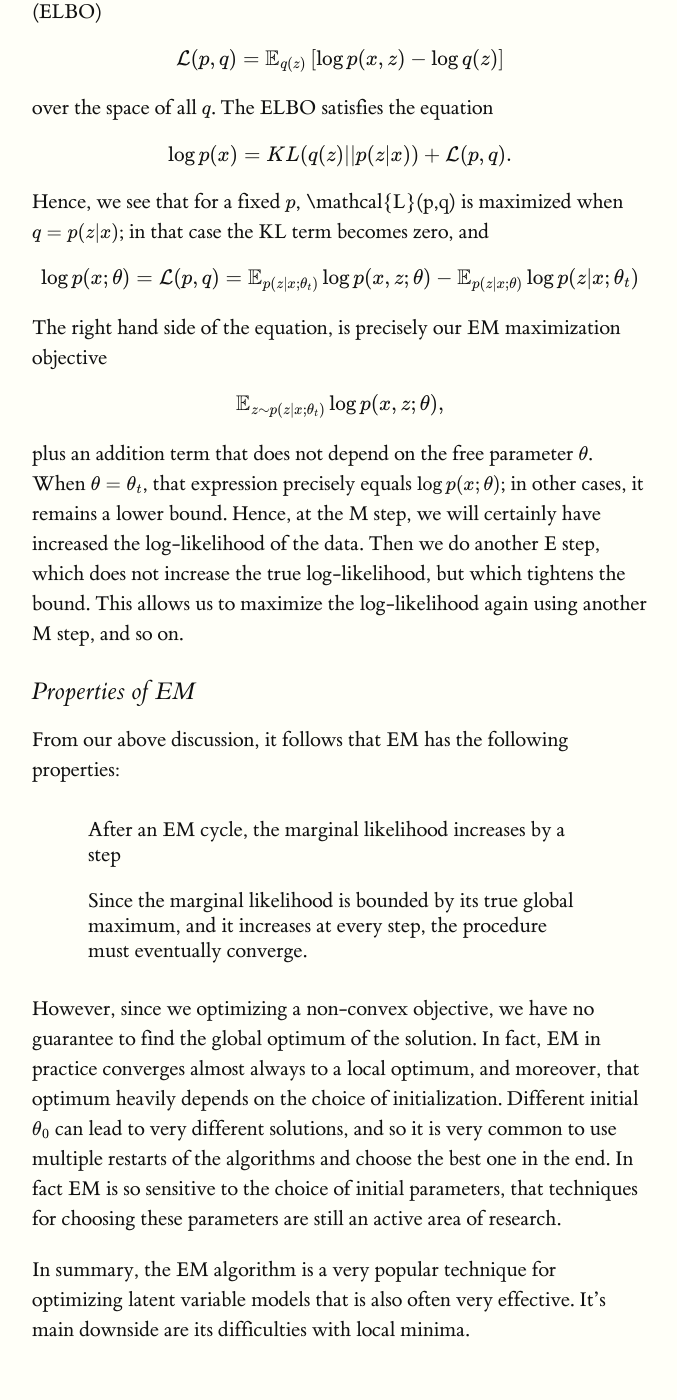
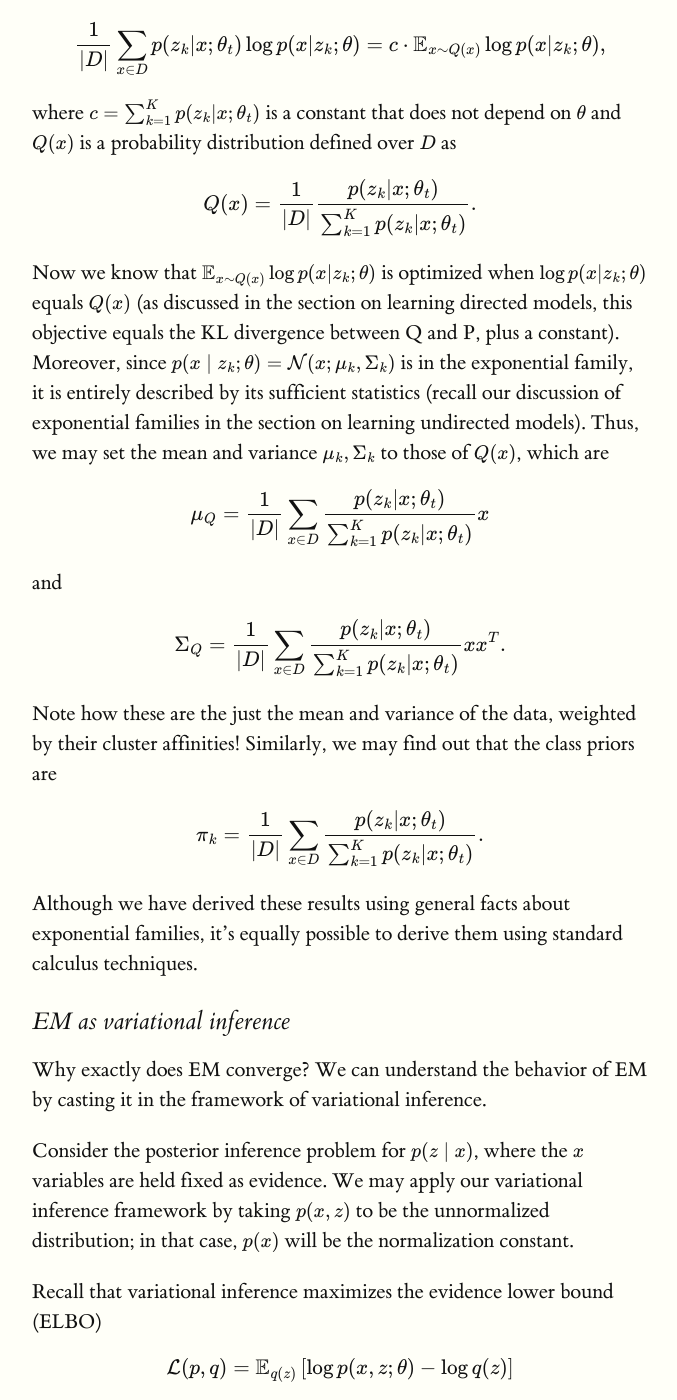
Before and after one commit to ermongroup/cs228-notes, a Jekyll site: the page built from learning/latent/index.md, in a window 1280 px wide and 1400 px high, scrolled down 6013 px. Shown: the whole window, without its empty margins (128-805 px from the left). Built offline with Jekyll 4.4.1, drawn with Linux system fonts in a browser that asks for light colours; formulas are drawn with MathJax 3; some of the changed text lies outside the part shown.

Commit message:
finish latent vars

```diff
--- a/learning/latent/index.md
+++ b/learning/latent/index.md
@@ -6,7 +6,7 @@ title: Learning in latent variable models
 Up to now, we have assumed that when learning a directed or an undirected model, we are given examples of every single variable that we are trying to model.
 
 However, that may not always be the case. Consider for example a probabilistic language model of news articles{% sidenote 1 'A language model $$p$$ assigns probabilities to sequences of words $$x_1,...,x_n$$. We can, among other things, sample from $$p$$ to generate various kinds of sentences.'%}. Each article $$x$$ typically focuses on a specific topic $$t$$, e.g. finance, sports, politics.
-Using this prior knowledge, we may build a more accurate model $$p(x|t)p(t)$$, in which we have introduced an additional, unobserved variable $$t$$. The model postulates than an article is created by first choosing the topic $$t$$, and then by sampling words given that topic.
+Using this prior knowledge, we may build a more accurate model $$p(x|t)p(t)$$, in which we have introduced an additional, unobserved variable $$t$$. This model can be more accurate, because we can now learn a separate $$p(x|t)$$ for each topic, rather than trying to model everything with one $$p(x)$$.
 
 However, since $$t$$ is unobserved, we cannot directly use the learning methods that we have so far. In fact, the unobserved variables make learning much more difficult; in this chapter, we will look at how to use and how to learn models that involve latent variables.
 
@@ -34,13 +34,13 @@ p(x|z=k) = \mathcal{N}(x; \mu_k, \Sigma_k)
 {%endmath%}
 is a multivariate Gaussian with mean and variance $$\mu_k, \Sigma_k$$.
 
-This model postulates that our observed data is comprised of $$K$$ clusters with proportions specified by $$\pi_1,...,\pi_K$$; the distribution of each cluster is a Gaussian. This is best seen by looking at the marginal probability of a point $$x$$:
+This model postulates that our observed data is comprised of $$K$$ clusters with proportions specified by $$\pi_1,...,\pi_K$$; the distribution within each cluster is a Gaussian. We can see that $$p(x)$$ is a mixture by explicitely writing out this probability:
 {%math%}
 p(x) = \sum_{k=1}^K p(x|z=k)p(z=k) = \sum_{k=1}^K \pi_k \mathcal{N}(x; \mu_k, \Sigma_k).
 {%endmath%}
-To generate a new data point, we would sample a cluster $$k$$ and then sample its Gaussian $$\mathcal{N}(x; \mu_k, \Sigma_k)$$.
+To generate a new data point, we sample a cluster $$k$$ and then sample its Gaussian $$\mathcal{N}(x; \mu_k, \Sigma_k)$$.
 
-{% maincolumn 'assets/img/gmm2.png' 'Example of a Gaussian mixture model, consisting of three components with different class proportions (a). The true class of each point is unobserved, so the distribution over $$x$$ looks like in (b); it is both multi-modal and non-Gaussian. Visualizing it in 3D shows the effects of class proportions on the magnitudes of the modes.' %}
+{% maincolumn 'assets/img/gmm2.png' 'Example of a Gaussian mixture model, consisting of three components with different class proportions (a). The true class of each point is unobserved, so the distribution over $x$ looks like in (b); it is both multi-modal and non-Gaussian. Visualizing it in 3D shows the effects of class proportions on the magnitudes of the modes.' %}
 
 ### Why are latent variable models useful?
 
@@ -48,7 +48,7 @@ There are two reasons why we might want to use latent variable models.
 
 The simplest reason is that some data might be naturally unobserved. For example, if we are modeling a clinical trial, then some patients may drop out, and we won't have their measurements. The methods in this chapter can be used to learn with this kind of missing data.
 
-Perhaps, the most important reason for studying LVMs is that they enable us to leverage our prior knowledge about the problem. Our topic modeling example from the introduction already illustrates this. We know that our set of news articles is actually a mixture of $$K$$ distinct distributions (one for each topic); LVMs allow us to design a model that captures this.
+However, the most important reason for studying LVMs is that they enable us to leverage our prior knowledge when defining a model. Our topic modeling example from the introduction illustrates this. We know that our set of news articles is actually a mixture of $$K$$ distinct distributions (one for each topic); LVMs allow us to design a model that captures this.
 
 LVMs can also be viewed as increasing the expressive power of our model. In the case of GMMs, the distribution that we can model using a mixture of Gaussian components is much more expressive than what we could have modeled using a single component.
 
@@ -59,21 +59,21 @@ How do we train an LVM? Our goal is still to fit the marginal distribution $$p(x
 \log p(D) = \sum_{x \in D} \log p(x) = \sum_{x \in D} \log \left( \sum_z p(x|z) p(z) \right).
 {%endmath%}
 
-This optimization objective however is considerably more difficult than regular log-likelihood, even for directed graphical models. For one, we can see that the summation inside the log makes it impossible to decompose $$p(x)$$ into a sum of log-factors. Hence, even if the model is directed, we can no longer derive a simple closed form expression for the parameters.
+This optimization objective is considerably more difficult than regular log-likelihood, even for directed graphical models. For one, we can see that the summation inside the log makes it impossible to decompose $$p(x)$$ into a sum of log-factors. Hence, even if the model is directed, we can no longer derive a simple closed form expression for the parameters.
 
-{% marginfigure 'gmm1' 'assets/img/mixture.png' 'Exponential family distributions (gray lines) have concave log-likelihoods. However, a weighted mixture of such distributions is no longer concave (black lines).' %}
+{% marginfigure 'gmm1' 'assets/img/mixture.png' 'Exponential family distributions (gray lines) have concave log-likelihoods. However, a weighted mixture of such distributions is no longer concave (black line).' %}
 Looking closer at the distribution of a data point $$x$$, we also see that it is actually a mixture
 {%math%}
 p(x) = \sum_z p(x|z) p(z)
 {%endmath%}
-of distributions $$p(x|z)$$ with weights $$p(z)$$. Whereas when we had a single exponential family distribution $$p(x)$$ results in a concave log-likelihood (as we have seen in our discussion of undirected models), the log of a weighted mixture of such distributions is no longer concave or convex.
+of distributions $$p(x|z)$$ with weights $$p(z)$$. Whereas a single exponential family distribution $$p(x)$$ has a concave log-likelihood (as we have seen in our discussion of undirected models), the log of a weighted mixture of such distributions is no longer concave or convex.
 
-This non-convexity requires the developments of specialized learning algorithms.
+This non-convexity requires the development of specialized learning algorithms.
 
 
 ## Learning latent variable models
 
-Since the objective is non-convex, we will resort to approximate learning algorithms. These methods are widely used in practice and are quite effective. Note however, that (quite surprisingly), many latent variable models (like GMMs) admit algorithms that can compute the global optimum of the maximum likelihood objective, even though it is not convex. Such methods are covered at the end of CS229T.
+Since the objective is non-convex, we will resort to approximate learning algorithms. These methods are widely used in practice and are quite effective{%sidenote 1 'Note however, that (quite surprisingly), many latent variable models (like GMMs) admit algorithms that can compute the global optimum of the maximum likelihood objective, even though it is not convex. Such methods are covered at the end of CS229T.'%}.
 
 ### The Expectation-Maximization algorithm
 
@@ -84,7 +84,7 @@ The EM algorithm relies on two simple observations.
 - If the latent $$z$$ were fully observed, then we could optimize the log-likelihood exactly using our previously seen closed form solution for $$p(x,z)$$.
 - Knowing the weights, we can often efficiently compute the posterior $$p(z\mid x; \theta)$$ (this is an assumption; it is not true for some models).
 
-The EM follows a simple iterative two-step strategy: given an estimate $$\theta_t$$ of the weights, compute $$p(z\mid x)$$ and use it to "hallucinate" values for $$z$$. Then, find a new $$\theta_{t+1}$$ by optimizing the resulting (tractable objective). This process will eventually converge.
+EM follows a simple iterative two-step strategy: given an estimate $$\theta_t$$ of the weights, compute $$p(z\mid x)$$ and use it to "hallucinate" values for $$z$$. Then, find a new $$\theta_{t+1}$$ by optimizing the resulting tractable objective. This process will eventually converge.
 
 We haven't exactly defined what we mean by "hallucinating" the data. The full definition is a bit technical, but its instantiation is very intuitive in most models like GMMs.
 
@@ -92,61 +92,104 @@ By "hallucinating" the data, we mean computing the expected log-likelihood
 {%math%}
 \mathbb{E}_{z \sim p(z|x)} \log p(x,z; \theta).
 {%endmath%}
-This expectation is what gives the EM algorithm half of its name. If $$z$$ is not too high-dimensional (e.g. in GMMs it is a one-dimensional categorical variable), then we can compute this expectation. Since the summation is now outside the log, we can learn this objective as we did for directed graphical models.
+This expectation is what gives the EM algorithm half of its name. If $$z$$ is not too high-dimensional (e.g. in GMMs it is a one-dimensional categorical variable), then we can compute this expectation.
 
-We can formally define the EM algorithm as follows:
+Since the summation is now outside the log, we can maximize the expected log-likelihood. In particular, when $$p$$ is a directed model, $$\log p$$ again decomposes into a sum of log-CPD terms that can be optimized independely, as discussed in the chapter on directed graphical models.
+
+We can formally define the EM algorithm as follows. Let $$D$$ be our dataset.
 
 - Starting at an initial $$\theta_0$$, repeat until convergence for $$t=1,2,...$$:
-- *E-Step*: Compute the posterior $$p(z\mid x; \theta_{t})$$
-- *M-Step*: Compute new weights
+- *E-Step*: For each $$x \in D$$, compute the posterior $$p(z\mid x; \theta_{t})$$.
+- *M-Step*: Compute new weights via
 {%math%}
-\theta_{t+1} = \arg \max_{\theta} \mathbb{E}_{z \sim p(z|x; \theta_{t})} \log p(x,z; \theta).
+\theta_{t+1} = \arg \max_{\theta} \frac{1}{|D|} \sum_{x \in D} \mathbb{E}_{z \sim p(z|x; \theta_{t})} \log p(x,z; \theta).
 {%endmath%}
 
 ### Example: Gaussian mixture models
 
-Let's look at this algorithm in the context of GMMs. In the E-step, we may compute the posterior as follows
+Let's look at this algorithm in the context of GMMs. Suppose we have a dataset $$D$$. In the E-step, we may compute the posterior for each data point $$x$$ as follows:
 {%math%}
 p(z \mid x; \theta_{t}) = \frac{p(z, x; \theta_{t})}{p(x; \theta_{t})} = \frac{p(x | z; \theta_{t}) p(z; \theta_{t})}{\sum_{k=1}^K p(x | z_k; \theta_{t}) p(z_k; \theta_{t})}.
 {%endmath%}
 
 Note that each $$ p(x \mid z_k; \theta_{t}) p(z_k; \theta_{t}) $$ is simply the probability that $$x$$ originates from component $$k$$ given the current set of parameters $$\theta$$. After normalization, these form the $$K$$-dimensional vector of probabilities $$p(z \mid x; \theta_{t})$$.
 
-Recall that in the original model, $$z$$ is an indicator variable that chooses a component for $$x$$; we may view this a "hard" assignment of $$x$$ to one component. The result of the $$E$$ step is a $$K$$-dimensional vector (whose components sum to one) that specifies a "soft" assignment to components. In that sense, we have "hallucinated" a "soft" instantiation of $$z$$ that has a simple, intuitive interpretation.
+Recall that in the original model, $$z$$ is an indicator variable that chooses a component for $$x$$; we may view this a "hard" assignment of $$x$$ to one component. The result of the $$E$$ step is a $$K$$-dimensional vector (whose components sum to one) that specifies a "soft" assignment to components. In that sense, we have "hallucinated" a "soft" instantiation of $$z$$; this is what we meant earlier by an "intuitive interpretation" for $$p(z\mid x)$$.
 
-At the M-step,...
+At the M-step, we optimize the expected log-likelihood of our model.
+{%math%}
+\begin{align*}
+\theta_{t+1}
+& = \arg \max_{\theta} \frac{1}{|D|}\sum_{x \in D} \mathbb{E}_{z \sim p(z|x; \theta_{t})} \log p(x,z; \theta) \\
+& = \arg \max_{\theta} \sum_{k=1}^K \frac{1}{|D|}\sum_{x \in D} p(z_k|x; \theta_{t}) \log p(x|z_k; \theta) + \frac{1}{|D|}\sum_{x \in D} \sum_{k=1}^K p(z_k|x; \theta_{t}) p(z_k; \theta)
+\end{align*}
+{%endmath%}
+
+We can optimize each of these terms separately. We will start with $$p(x\mid z_k; \theta) = \mathcal{N}(x; \mu_k, \Sigma_k)$$. We have to find $$\mu_k, \Sigma_k$$ that maximize
+{%math%}
+\frac{1}{|D|}\sum_{x \in D} p(z_k|x; \theta_{t}) \log p(x|z_k; \theta)
+= c \cdot \mathbb{E}_{x \sim Q(x)} \log p(x|z_k; \theta),
+{%endmath%}
+where $$c = \sum_{k=1}^K p(z_k|x; \theta_t)$$ is a constant that does not depend on $$\theta$$ and $$Q(x)$$ is a probability distribution defined over $$D$$ as
+{%math%}
+Q(x) = \frac{1}{|D|} \frac{p(z_k|x; \theta_t)}{\sum_{k=1}^K p(z_k|x; \theta_t)}.
+{%endmath%}
+Now we know that $$\mathbb{E}_{x \sim Q(x)} \log p(x|z_k; \theta)$$ is optimized when $$\log p(x|z_k; \theta)$$ equals $$Q(x)$$ (as discussed in the section on learning directed models, this objective equals the KL divergence between Q and P, plus a constant).
+Moreover, since $$p(x\mid z_k; \theta) = \mathcal{N}(x; \mu_k, \Sigma_k)$$ is in the exponential family, it is entirely described by its sufficient statistics (recall our discussion of exponential families in the section on learning undirected models). Thus, we may set the mean and variance $$\mu_k, \Sigma_k$$ to those of $$Q(x)$$, which are
+{%math%}
+\mu_Q = \frac{1}{|D|} \sum_{x \in D} \frac{p(z_k|x; \theta_t)}{\sum_{k=1}^K p(z_k|x; \theta_t)} x
+{%endmath%}
+and
+{%math%}
+\Sigma_Q = \frac{1}{|D|} \sum_{x \in D} \frac{p(z_k|x; \theta_t)}{\sum_{k=1}^K p(z_k|x; \theta_t)} x x^T.
+{%endmath%}
+
+Note how these are the just the mean and variance of the data, weighted by their cluster affinities! Similarly, we may find out that the class priors are
+{%math%}
+\pi_k = \frac{1}{|D|} \sum_{x \in D} \frac{p(z_k|x; \theta_t)}{\sum_{k=1}^K p(z_k|x; \theta_t)}.
+{%endmath%}
+
+Although we have derived these results using general facts about exponential families, it's equally possible to derive them using standard calculus techniques.
 
 ### EM as variational inference
 
-Why exactly does this procedure converge? Actually, we can easily understand the behavior of EM through the lens of variational inference, which we have seen earlier.
+Why exactly does EM converge? We can understand the behavior of EM by casting it in the framework of variational inference.
 
-Consider the inference problem over the $$z$$ variables in the model $$p(z,x; \theta)$$, with the $$x$$ variables held fixed as evidence.
+Consider the posterior inference problem for $$p(z\mid x)$$, where the $$x$$ variables are held fixed as evidence. We may apply our variational inference framework by taking $$p(x,z)$$ to be the unnormalized distribution; in that case, $$p(x)$$ will be the normalization constant.
 
-Recall that the variational approach maximizes the evidence lower bound (ELBO)
+Recall that variational inference maximizes the evidence lower bound (ELBO)
 {%math%}
-\mathcal{L}(p,q) = \mathbb{E}_{q(z)} \left[ \log p(x,z) - \log q(z) \right]
+\mathcal{L}(p,q) = \mathbb{E}_{q(z)} \left[ \log p(x,z; \theta) - \log q(z) \right]
 {%endmath%}
-over the space of all $$q$$. The ELBO satisfies the equation
+over distributions $$q$$. The ELBO satisfies the equation
 {%math%}
-\log p(x) = KL(q(z) || p(z|x)) + \mathcal{L}(p,q).
+\log p(x; \theta) = KL(q(z) || p(z|x; \theta)) + \mathcal{L}(p,q).
 {%endmath%}
-Hence, we see that for a fixed $$p$$, \mathcal{L}(p,q) is maximized when $$q=p(z|x)$$; in that case the KL term becomes zero, and
+Hence, $$\mathcal{L}(p,q)$$ is maximized when $$q=p(z|x)$$; in that case the KL term becomes zero and the lowe bound is tight: $$\log p(x; \theta) = \mathcal{L}(p,q).$$
+
+The EM algorithm can be seen as iteratively optimizng the ELBO over $$q$$ (at the E step) and over $$\theta$$ (at the M) step.
+
+Starting at some $$\theta_t$$, we compute the posterior $$p(z\mid x; \theta)$$ at the $$E$$ step. We evalute the ELBO for $$q = p(z\mid x; \theta)$$; this makes the ELBO tight:
 {%math%}
-\log p(x; \theta) = \mathcal{L}(p,q) = \mathbb{E}_{p(z|x; \theta_t)} \log p(x,z; \theta) - \mathbb{E}_{p(z|x; \theta)} \log p(z|x; \theta_t)
+\log p(x; \theta_t) = \mathbb{E}_{p(z|x; \theta_t)} \log p(x,z; \theta_t) - \mathbb{E}_{p(z|x; \theta_t)} \log p(z|x; \theta_t)
 {%endmath%}
-The right hand side of the equation, is precisely our EM maximization objective
+Next, we optimize the ELBO over $$p$$, holding $$q$$ fixed. We solve the problem
 {%math%}
-\mathbb{E}_{z \sim p(z|x; \theta_{t})} \log p(x,z; \theta),
+\theta_{t+1} = \arg\max_\theta \mathbb{E}_{p(z|x; \theta_t)} \log p(x,z; \theta) - \mathbb{E}_{p(z|x; \theta_t)} \log p(z|x; \theta_t)
 {%endmath%}
-plus an addition term that does not depend on the free parameter $$\theta$$. When $$\theta = \theta_t$$, that expression precisely equals $$\log p(x; \theta)$$; in other cases, it remains a lower bound. Hence, at the M step, we will certainly have increased the log-likelihood of the data. Then we do another E step, which does not increase the true log-likelihood, but which tightens the bound. This allows us to maximize the log-likelihood again using another M step, and so on.
+Note that this is precisely the optimization problem solved at the $$M$$ step of EM (in the above equation, there is an additive constant independent of $$\theta$$).
+
+Solving this problem increases the ELBO. However, since we fixed $$q$$ to $$\log p(z\mid x; \theta_t)$$, the ELBO evaluated at the new $$\theta_{t+1}$$ is no longer tight. But since the ELBO was equal to $$\log p(x ;\theta_t)$$ before optimization, we know that the true log-likelihood $$\log p(x;\theta_{t+1})$$ must have increased.
+
+We now repeat this procedure, computing $$p(z\mid x; \theta_{t+1})$$ (the E-step), plugging $$p(z\mid x; \theta_{t+1})$$ into the ELBO (which makes the ELBO tight), and maximizing the resulting expression over $$\theta$$. Every step increases the marginal likelihood $$\log p(x;\theta_t)$$, which is what we wanted to show.
 
 ### Properties of EM
 
 From our above discussion, it follows that EM has the following properties:
 
-- After an EM cycle, the marginal likelihood increases by a step
-- Since the marginal likelihood is bounded by its true global maximum, and it increases at every step, the procedure must eventually converge.
+- The marginal likelihood increases after each EM cycle.
+- Since the marginal likelihood is upper-bounded by its true global maximum, and it increases at every step, EM must eventually converge.
 
-However, since we optimizing a non-convex objective, we have no guarantee to find the global optimum of the solution. In fact, EM in practice converges almost always to a local optimum, and moreover, that optimum heavily depends on the choice of initialization. Different initial $$\theta_0$$ can lead to very different solutions, and so it is very common to use multiple restarts of the algorithms and choose the best one in the end. In fact EM is so sensitive to the choice of initial parameters, that techniques for choosing these parameters are still an active area of research.
+However, since we optimizing a non-convex objective, we have no guarantee to find the global optimum. In fact, EM in practice converges almost always to a local optimum, and moreover, that optimum heavily depends on the choice of initialization. Different initial $$\theta_0$$ can lead to very different solutions, and so it is very common to use multiple restarts of the algorithm and choose the best one in the end. In fact EM is so sensitive to the choice of initial parameters, that techniques for choosing these parameters are still an active area of research.
 
-In summary, the EM algorithm is a very popular technique for optimizing latent variable models that is also often very effective. It's main downside are its difficulties with local minima.
+In summary, the EM algorithm is a very popular technique for optimizing latent variable models that is also often very effective. Its main downside are its difficulties with local minima.
```
